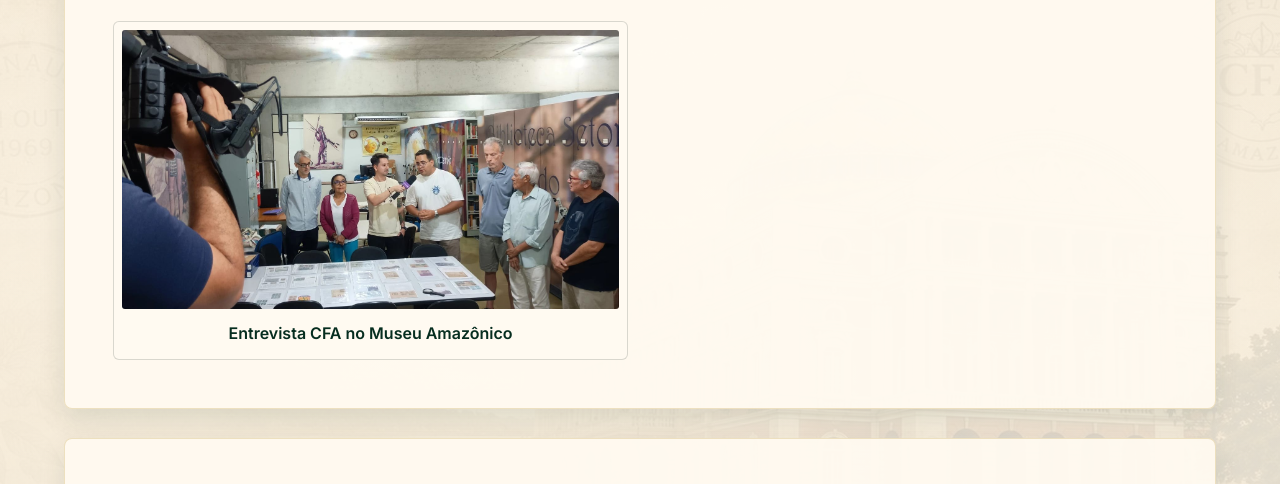
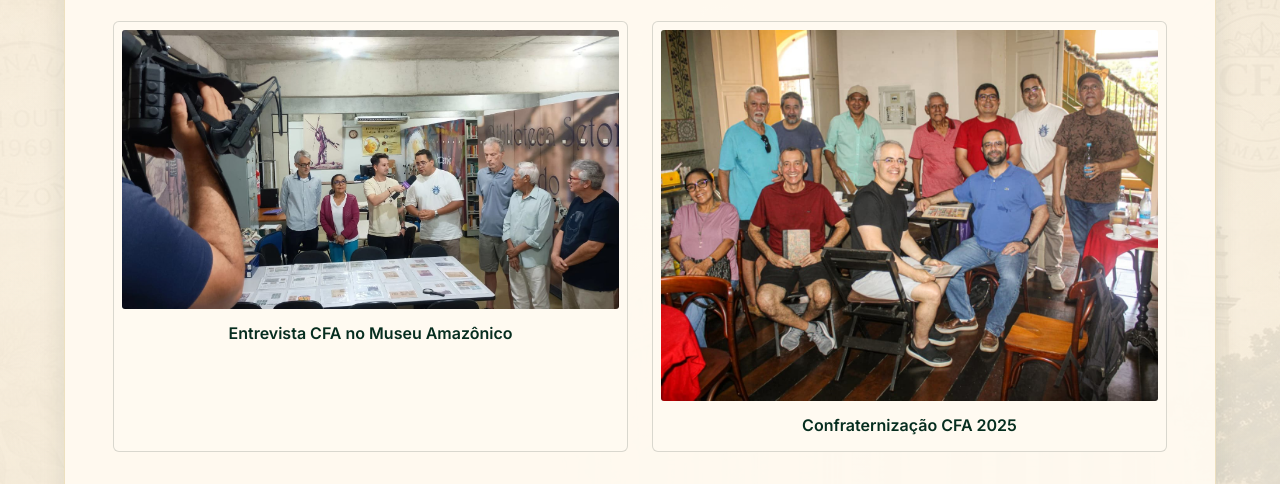
Before and after one commit to LuanValle/site-clube, a website: page clube.html in a window 1280 px wide. Shown: the part 2701-3185 px from the top of the page. Drawn offline with Linux system fonts and the light colour scheme.

Commit message:
feat: add CFA 2025 gathering to gallery

```diff
--- a/clube.html
+++ b/clube.html
@@ -154,6 +154,10 @@
             <img src="assets/galeria-entrevista-museu-amazonico.jpg" alt="Entrevista do CFA no Museu Amazônico, junto a uma exposição de coleções filatélicas." loading="lazy" />
             <figcaption>Entrevista CFA no Museu Amazônico</figcaption>
           </figure>
+          <figure>
+            <img src="assets/galeria-confraternizacao-cfa-2025.jpg" alt="Integrantes reunidos na Confraternização CFA 2025." loading="lazy" />
+            <figcaption>Confraternização CFA 2025</figcaption>
+          </figure>
         </div>
       </section>
 
```
Also changed, not shown: assets/galeria-confraternizacao-cfa-2025.jpg (added).
